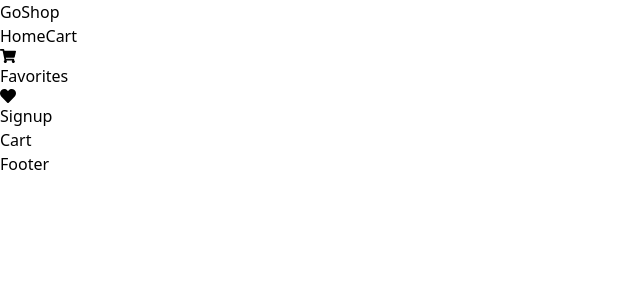
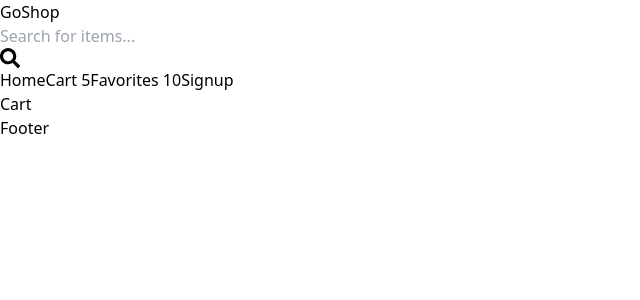
Before and after one commit to Mohamed-Khaled02/GoShop-Store, a React (Vite) app: page /cart in a window 1280 px wide. Shown: the top 300 px of the page, without its empty margins (0-640 px from the left). Built offline with nearby package versions, Linux system fonts and the light colour scheme.

Commit message:
add search componet

```diff
--- a/src/components/Header.jsx
+++ b/src/components/Header.jsx
@@ -1,29 +1,38 @@
 import React from "react";
-import { FaShoppingCart, FaHeart } from "react-icons/fa";
 import { Link } from "react-router-dom";
+import Search from "./Search";
 
 const Header = () => {
   return (
-    <header className="bg-black text-white">
-      <nav className="flex items-center justify-between flex-wrap p-5">
+    <header className="bg-white text-black shadow-md border-b-[1px] border-gray-300">
+      <nav className="flex items-center gap-8 flex-wrap p-4 w-full">
         <div className="flex items-center mr-6">
-          <Link to="/" className="text-xl font-bold">
+          <Link to="/" className="text-2xl font-bold">
             GoShop
           </Link>
         </div>
-        <div className="flex items-center">
+        <div className="flex border rounded-xl overflow-hidden">
+            <Search />
+          </div>
+        <div className="flex items-center gap-5">
           <Link to="/" className="mr-4">
             Home
           </Link>
           <Link to="/cart" className="flex items-center mr-4">
-            Cart <FaShoppingCart className="ml-1" />
+            Cart{" "}
+            <span className="bg-red-500 text-white rounded-full px-2 ml-1">
+              5
+            </span>
           </Link>
           <Link to="/favorite" className="flex items-center mr-4">
-            Favorites <FaHeart className="ml-1" />
+            Favorites{" "}
+            <span className="bg-red-500 text-white rounded-full px-2 ml-1">
+              10
+            </span>
           </Link>
           <Link
             to="/signup"
-            className="px-4 py-2 border rounded-full hover:bg-white hover:text-black duration-300"
+            className="px-4 py-2 border rounded-full hover:bg-black hover:text-white duration-300"
           >
             Signup
           </Link>
--- /dev/null
+++ b/src/components/Search.jsx
@@ -0,0 +1,20 @@
+import React from "react";
+import { FaSearch } from "react-icons/fa";
+
+const Search = () => {
+  return (
+    <>
+      <label htmlFor="text" className="flex items-center">
+      <input
+        type="text"
+        placeholder="Search for items..."
+        className="px-4 py-2 w-full focus:outline-none"
+        id="text"
+      />
+      <p><FaSearch size={20} className="cursor-pointer"/></p>
+      </label>
+    </>
+  );
+};
+
+export default Search;
```
